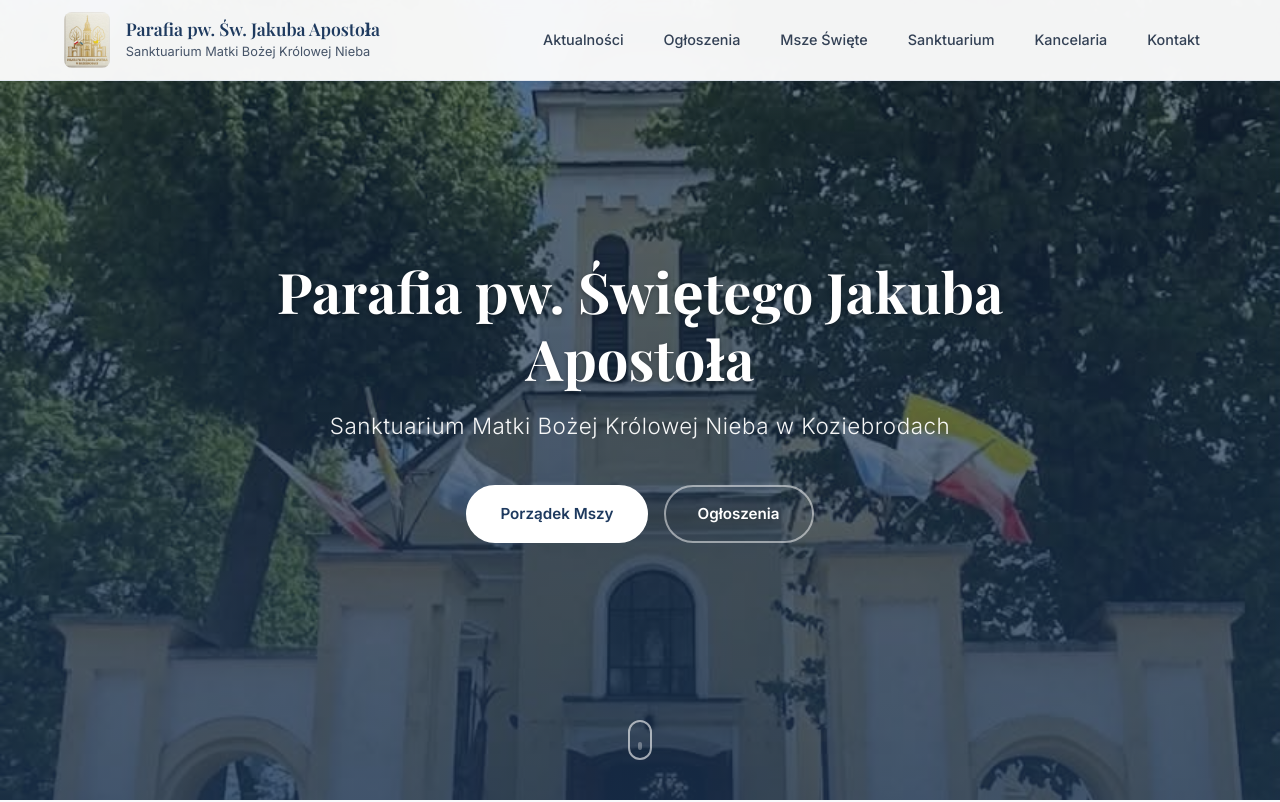
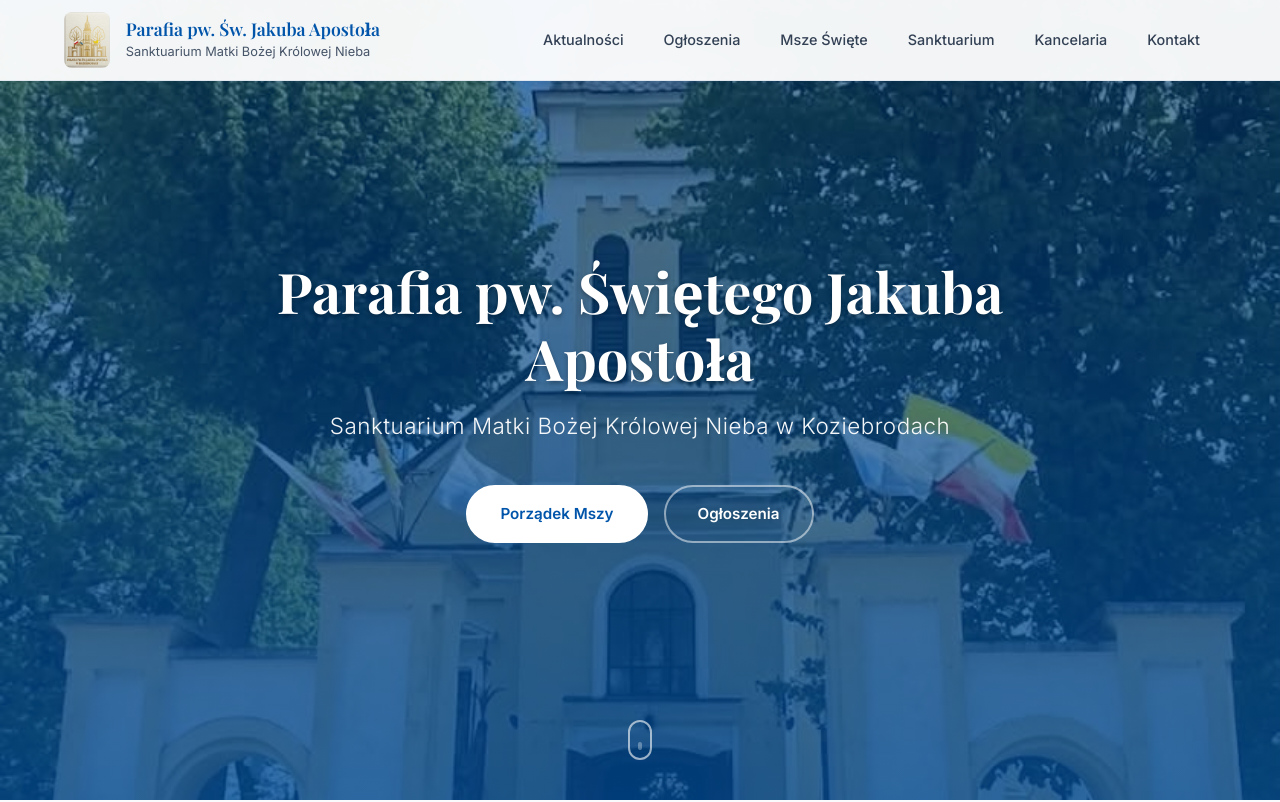
Before and after one commit to JakubPielgrzym/parafia, a plain HTML site: page index.html in a window 1280 px wide. Shown: the top 802 px of the page. Drawn offline with nearby package versions, Linux system fonts and the light colour scheme.

Commit message:
Update primary color variables in CSS

```diff
--- a/css/style.css
+++ b/css/style.css
@@ -4,9 +4,9 @@
    ======================================== */
 
 :root {
-    --color-primary: #1e3a5f;
-    --color-primary-dark: #152a45;
-    --color-primary-light: #2c5282;
+    --color-primary: #0055AA;
+    --color-primary-dark: #004488;
+    --color-primary-light: #3377CC;
     --color-accent: #d4af37;
     --color-accent-light: #f0e6c3;
     --color-white: #ffffff;
@@ -179,8 +179,8 @@ body {
     inset: 0;
     background: linear-gradient(
         180deg,
-        rgba(30, 58, 95, 0.4) 0%,
-        rgba(30, 58, 95, 0.7) 100%
+        rgba(0, 85, 170, 0.4) 0%,
+        rgba(0, 85, 170, 0.7) 100%
     );
     z-index: 2;
 }
```
